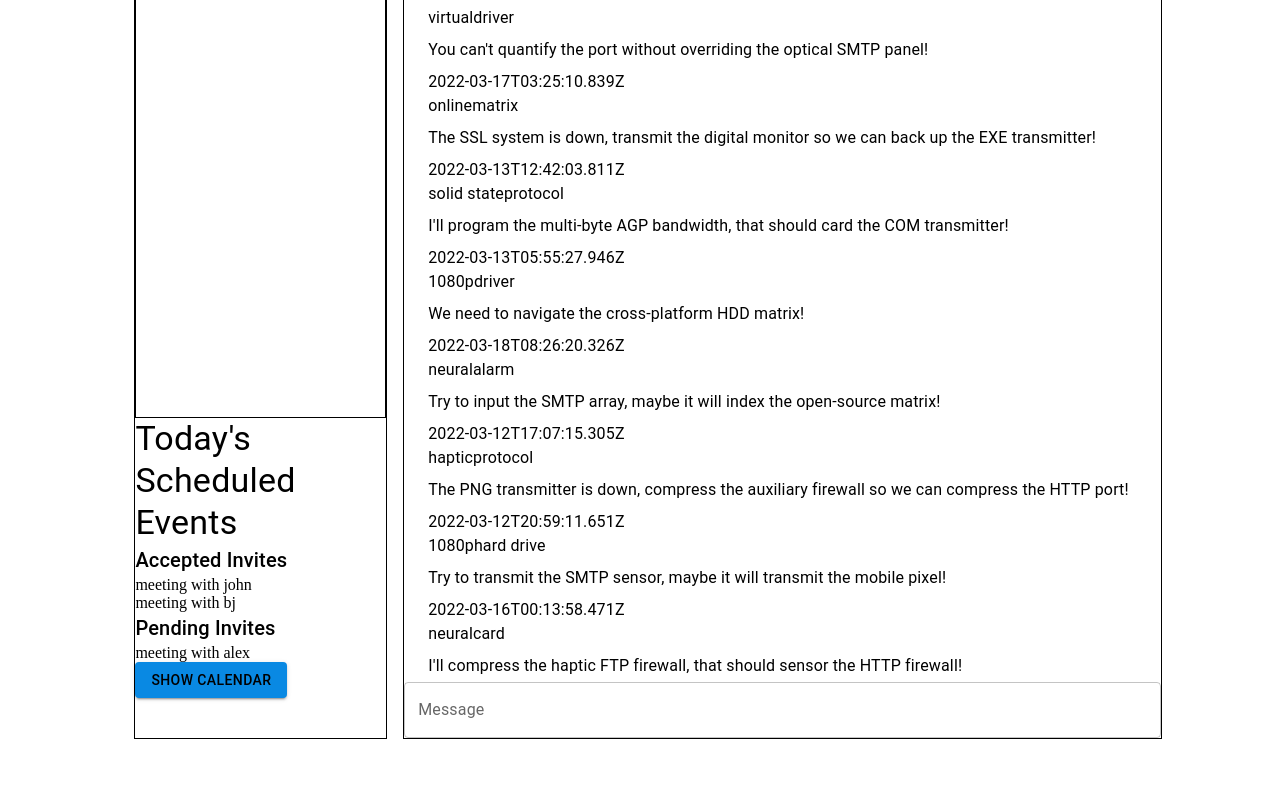
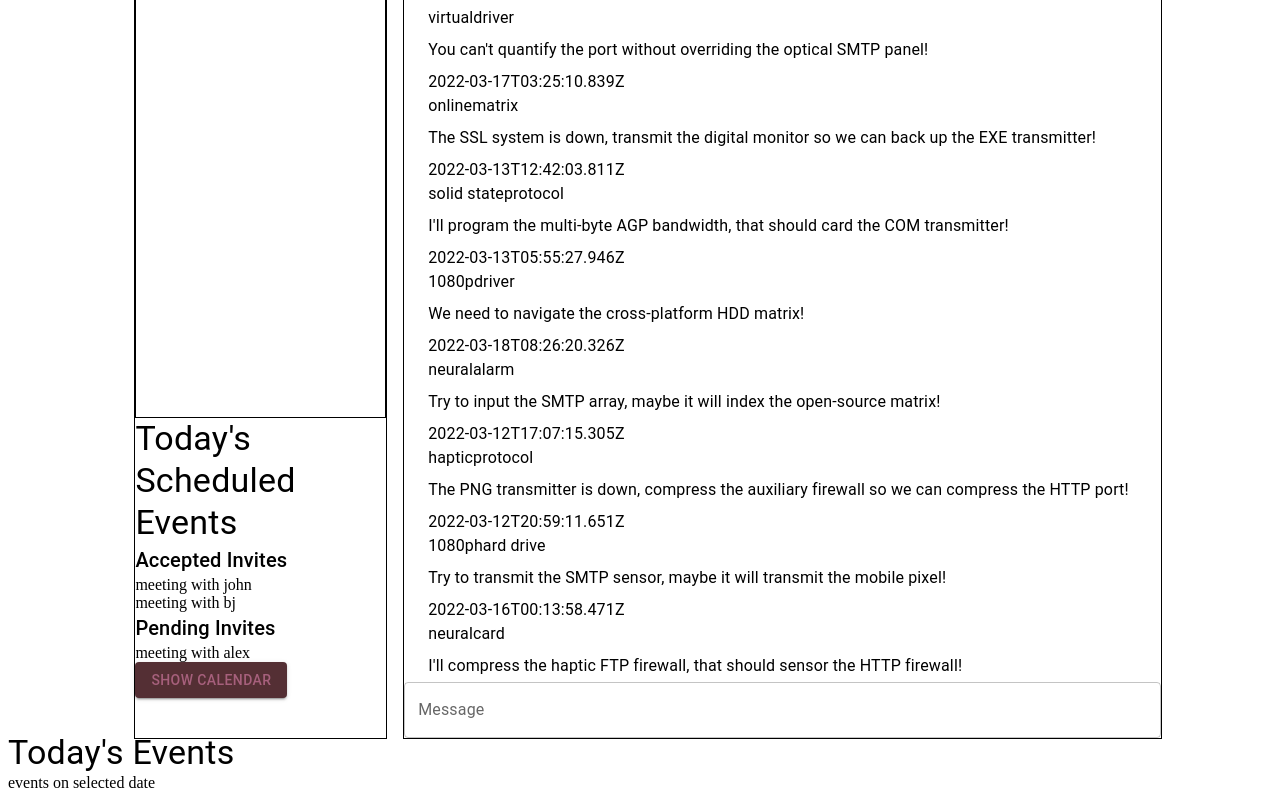
Before and after one commit to Cardamom-BlueOcean/study.io, a React app: page /userlogin in a window 1280 px wide. Shown: the part 344-1144 px from the top of the page. Before the commit the page ends 1084 px from the top, so only its background shows below. Built offline with nearby package versions, Linux system fonts and the light colour scheme; no server answers.

Commit message:
added in expanded calendar view

```diff
--- a/client/App.tsx
+++ b/client/App.tsx
@@ -20,10 +20,10 @@ import {
 const theme = createTheme({
   palette: {
     primary: {
-      light: "#63b8ff",
-      main: "#0989e3",
-      dark: "#005db0",
-      contrastText: "#000",
+      light: "#806543",
+      main: "#542F34",
+      dark: "#33266E",
+      contrastText: "#A6607C",
     },
     secondary: {
       main: "#4db6ac",
--- a/client/components/Calendar.tsx
+++ b/client/components/Calendar.tsx
@@ -1,6 +1,6 @@
 import * as React from 'react';
 import styled from 'styled-components';
-import CalendarModal from './CalendarModal';
+import ExpandedCalendar from './ExpandedCalendar';
 import {
   Box,
   CssBaseline,
@@ -21,6 +21,7 @@ export default function Calendar() {
   const [openCalendarModal, setOpenCalendarModal] = React.useState<boolean>(false);
   const [accepted, setAccepted] = React.useState<Array<string>>([]);
   const [pending, setPending] = React.useState<Array<string>>([]);
+  const [accept, setAccept] = React.useState<boolean>(false);
 
   React.useEffect(() => {
     setAccepted(['meeting with john', 'meeting with bj']);
@@ -44,7 +45,7 @@ export default function Calendar() {
         <Box key={idx} >{meeting} </Box>
       ))}
       {/* TODO button onclick, rerender chat view to show calendar */}
-      <Button variant="contained">Show Calendar</Button>
+      <Button variant="contained" onClick={() => console.log('clicked')}>Show Calendar</Button>
       {/* {openCalendarModal}
       <CalendarModal /> */}
     </Box>
--- /dev/null
+++ b/client/components/ExpandedCalendar.tsx
@@ -0,0 +1,53 @@
+import * as React from 'react';
+import 'date-fns';
+import { alpha } from '@material-ui/core/styles'
+import AdapterDateFns from '@mui/lab/AdapterDateFns';
+import LocalizationProvider from '@mui/lab/LocalizationProvider';
+import StaticDatePicker from '@mui/lab/StaticDatePicker';
+import TextField from '@mui/material/TextField';
+import {
+  Box,
+  ThemeProvider,
+  Typography,
+} from "@mui/material";
+import Checkbox from '@mui/material/Checkbox';
+
+export default function ExpandedCalendar() {
+
+  const [selectedDate, setSelectedDate] = React.useState<Date>(new Date());
+  const [events, setEvents] = React.useState<Array<string>>(['meetup with Richard at 1pm', 'meetup with Tobin at 6pm']);
+
+  //if selectedDate is not the same as
+
+
+  React.useEffect(() => {
+    setEvents(['events on selected date'])
+  }, [selectedDate])
+
+  return (
+    <Box sx={{ width: '50%' }}>
+      <LocalizationProvider dateAdapter={AdapterDateFns}>
+        <StaticDatePicker<Date>
+          orientation="portrait"
+          openTo="day"
+          value={selectedDate}
+          // shouldDisableDate={isWeekend}
+          onChange={(newDate: any) => {
+            setSelectedDate(newDate);
+          }}
+          renderInput={(params) => <TextField {...params} />}
+        />
+        {/* <CalendarPicker date={selectedDate} onChange={(newDate) => setSelectedDate(newDate)} /> */}
+      </LocalizationProvider>
+
+      <Typography variant="h4">Today's Events</Typography>
+
+      {events.length === 0 ?
+        <Typography>No meet ups scheduled today</Typography>
+        : events.map((event, idx) => (
+          <Box key={idx}>{event}</Box>
+        ))
+      }
+    </Box>
+  );
+}
--- a/client/components/UserPage.tsx
+++ b/client/components/UserPage.tsx
@@ -23,10 +23,10 @@ import {
   Box,
   CssBaseline,
   Paper,
-  ThemeProvider,
   Typography,
 } from "@mui/material";
 import logo from '../../src/logo.png'
+import ExpandedCalendar from "./ExpandedCalendar";
 
 type room = {
   RoomName: string;
@@ -92,7 +92,7 @@ export default function UserPage() {
     <Box>
       <Box sx={{ backgroundColor: '#542F34' }}> <img src={logo} style={{ display: 'block', margin: 'auto' }}></img></Box>
       <Box className="loginbar" sx={{ border: 1, height: '40px', width: 8 / 10, margin: '20px auto' }}>Login bar</Box>
-      <Box sx={{
+      <Box className="main" sx={{
         width: 8 / 10,
         height: 800,
         // border: 2,
@@ -109,10 +109,9 @@ export default function UserPage() {
         </Box>
         <Box className="chatview" sx={{ border: 1 }}>
           <GroupTabs />
-
         </Box>
-
       </Box>
+      <ExpandedCalendar />
     </Box>
   );
 }
```
Also changed, not shown: client/components/CalendarModal.tsx (deleted, +0 -32 lines).
